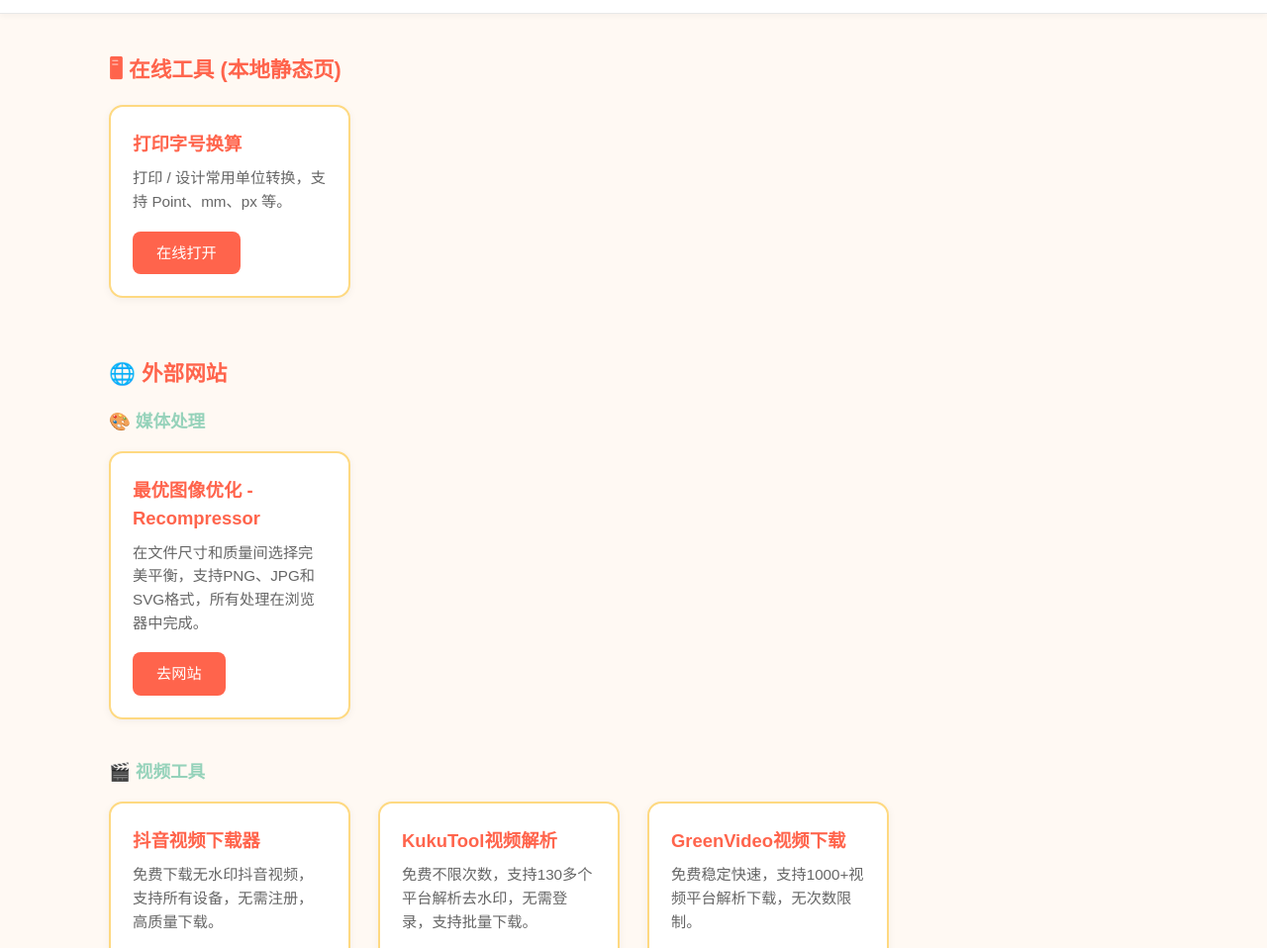
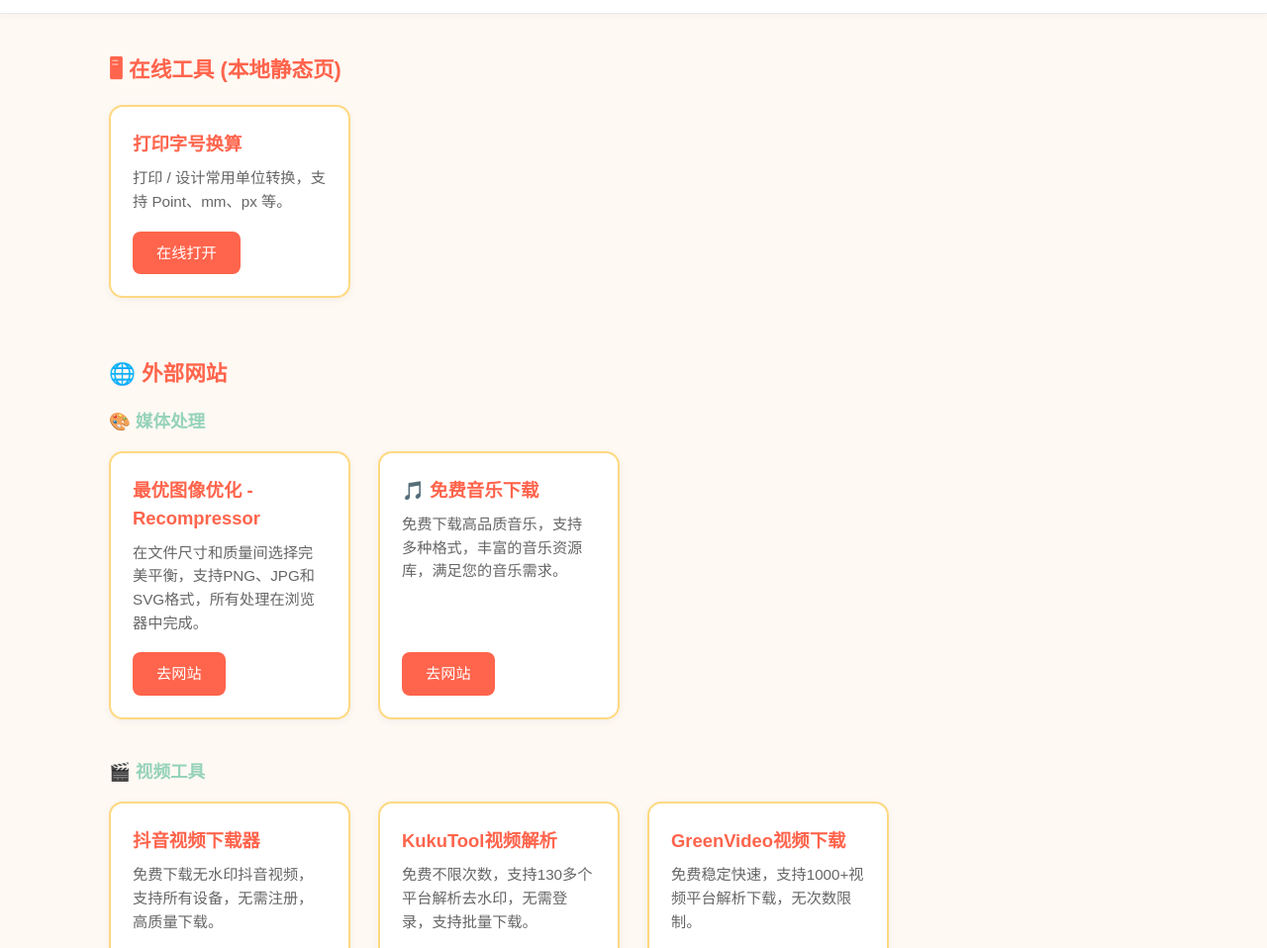
Before and after one commit to larryyssssssss/ai-toolbox, a plain HTML site: page index.html in a window 1280 px wide. Shown: the part 119-1077 px from the top of the page at 99% size. Drawn offline with Linux system fonts and the light colour scheme; a web font is replaced by a local one.

Commit message:
feat: 添加免费音乐下载功能
- 在媒体处理分类下新增🎵免费音乐下载工具
- 网址: https://flac.music.hi.cn/
- 提供高品质音乐下载服务，支持多种格式

```diff
--- a/index.html
+++ b/index.html
@@ -103,6 +103,11 @@
             <p class="card-desc">在文件尺寸和质量间选择完美平衡，支持PNG、JPG和SVG格式，所有处理在浏览器中完成。</p>
             <a class="card-link" href="https://zh.recompressor.com/" target="_blank" rel="noopener">去网站</a>
           </article>
+          <article class="card">
+            <div class="card-title">🎵 免费音乐下载</div>
+            <p class="card-desc">免费下载高品质音乐，支持多种格式，丰富的音乐资源库，满足您的音乐需求。</p>
+            <a class="card-link" href="https://flac.music.hi.cn/" target="_blank" rel="noopener">去网站</a>
+          </article>
         </div>
       </div>
 
```
